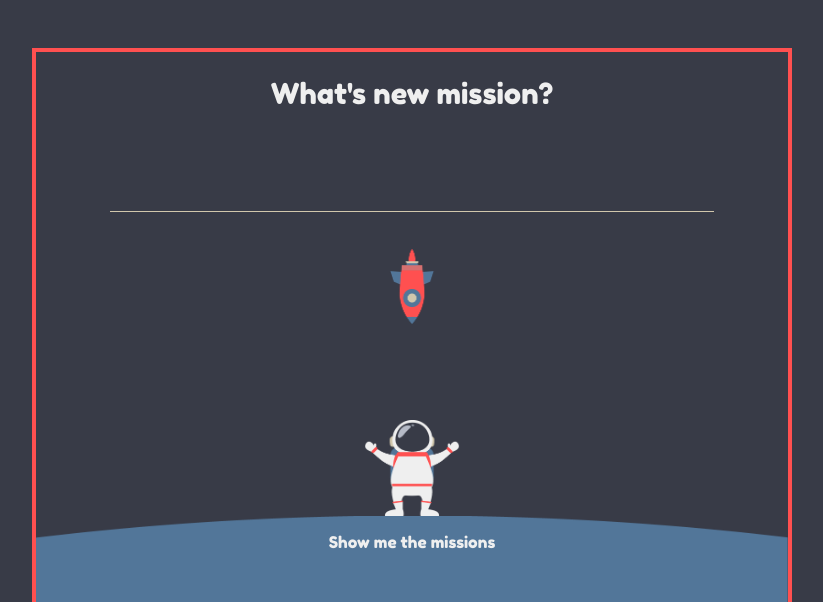
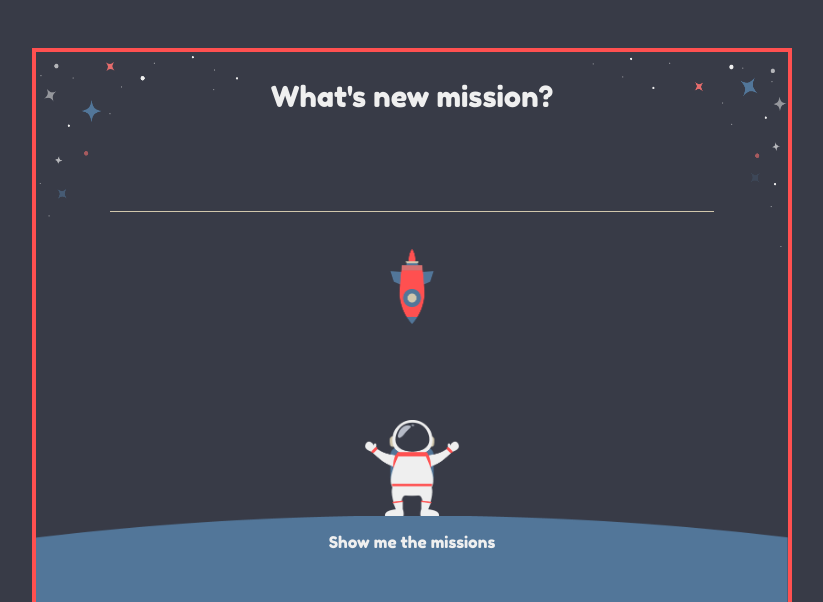
Before and after one commit to zwonH/prography-front, a React (Create React App) app in the folder todo-app/: page / in a window 1280 px wide. Shown: the top 602 px of the page, without its empty margins (228-1051 px from the left). Built offline with nearby package versions, Linux system fonts and the light colour scheme; no server answers.

Commit message:
feat: 배경 별 추가

```diff
--- a/todo-app/src/App.css
+++ b/todo-app/src/App.css
@@ -42,3 +42,25 @@ body {
 .todoListDIv::-webkit-scrollbar {
   display: none;
 }
+
+.starsTopRight {
+  width: 100%;
+  position: relative;
+  box-sizing: border-box;
+  margin-top: 0.1rem;
+  background-image: url("/stars2.png");
+  background-size: 13rem 13rem;
+  background-repeat: no-repeat;
+  background-position: top right;
+}
+
+.starsTopLeft {
+  width: 100%;
+  position: relative;
+  box-sizing: border-box;
+  margin-top: 0.2rem;
+  background-image: url("/stars1.png");
+  background-size: 13rem 13rem;
+  background-repeat: no-repeat;
+  background-position: top left;
+}
--- a/todo-app/src/App.js
+++ b/todo-app/src/App.js
@@ -59,10 +59,13 @@ const App = () => {
 
   return (
     <div className="App">
+      <React.Fragment>
         <div className="container">
-        <React.Fragment>
+          <div className="starsTopRight">
+            <div className="starsTopLeft">
               <Header />
               <AddTodo addTodo={addTodo} />
+
               <Toggle>
                 <div className="todoListDIv">
                   <Todos
@@ -72,8 +75,10 @@ const App = () => {
                   />
                 </div>
               </Toggle>
+            </div>
+          </div>
+        </div>
       </React.Fragment>
-      </div>
     </div>
   );
 };
--- a/todo-app/src/components/AddTodo.js
+++ b/todo-app/src/components/AddTodo.js
@@ -32,7 +32,7 @@ const addTodoStyle = {
   display: "block",
   width: "80%",
   resize: "none",
-  margin: "4.5rem auto 0 auto",
+  margin: "5.8rem auto 0 auto",
   padding: "0.1rem",
   backgroundColor: "transparent",
   border: "none",
--- a/todo-app/src/components/layout/Header.js
+++ b/todo-app/src/components/layout/Header.js
@@ -6,7 +6,8 @@ const Header = () => {
 };
 
 const headerStyle = {
-  marginTop: "1.5rem",
+  position: "relative",
+  top: "1.5rem",
   fontSize: "1.8rem",
   lineheight: "3rem",
   textAlign: "center"
```
Also changed, not shown: todo-app/public/stars1.png (added), todo-app/public/stars2.png (added). Lines whose indentation alone changed are shown as unchanged.
